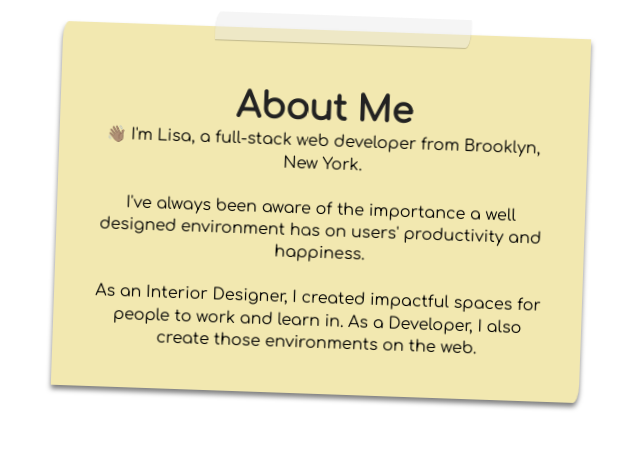
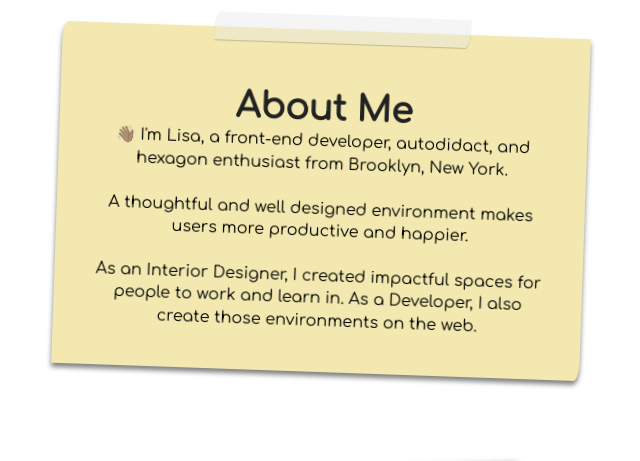
Before and after one commit to llouison/llouison.github.io, a plain HTML site: page index.html in a window 1280 px wide. Shown: the part 840-1301 px from the top of the page, without its empty margins (319-959 px from the left). Drawn offline with Linux system fonts and the light colour scheme.

Commit message:
updated about section

```diff
--- a/index.html
+++ b/index.html
@@ -30,9 +30,9 @@
 	</div>
     <div id="about" class="note" tabindex="0">
         <h2 class="heading">About Me</h2>
-        <p>👋🏽 I'm Lisa, a full-stack web developer from Brooklyn, New York.</p>
+        <p>👋🏽 I'm Lisa, a front-end developer, autodidact, and hexagon enthusiast from Brooklyn, New York.</p>
         </br>
-        <p>I've always been aware of the importance a well designed environment has on users' productivity and happiness.</p>
+        <p>A thoughtful and well designed environment makes users more productive and happier.</p>
         </br>
         <p>As an Interior Designer, I created impactful spaces for people to work and learn in. As a Developer, I also create those environments on the web.</p>
     </div>
```
